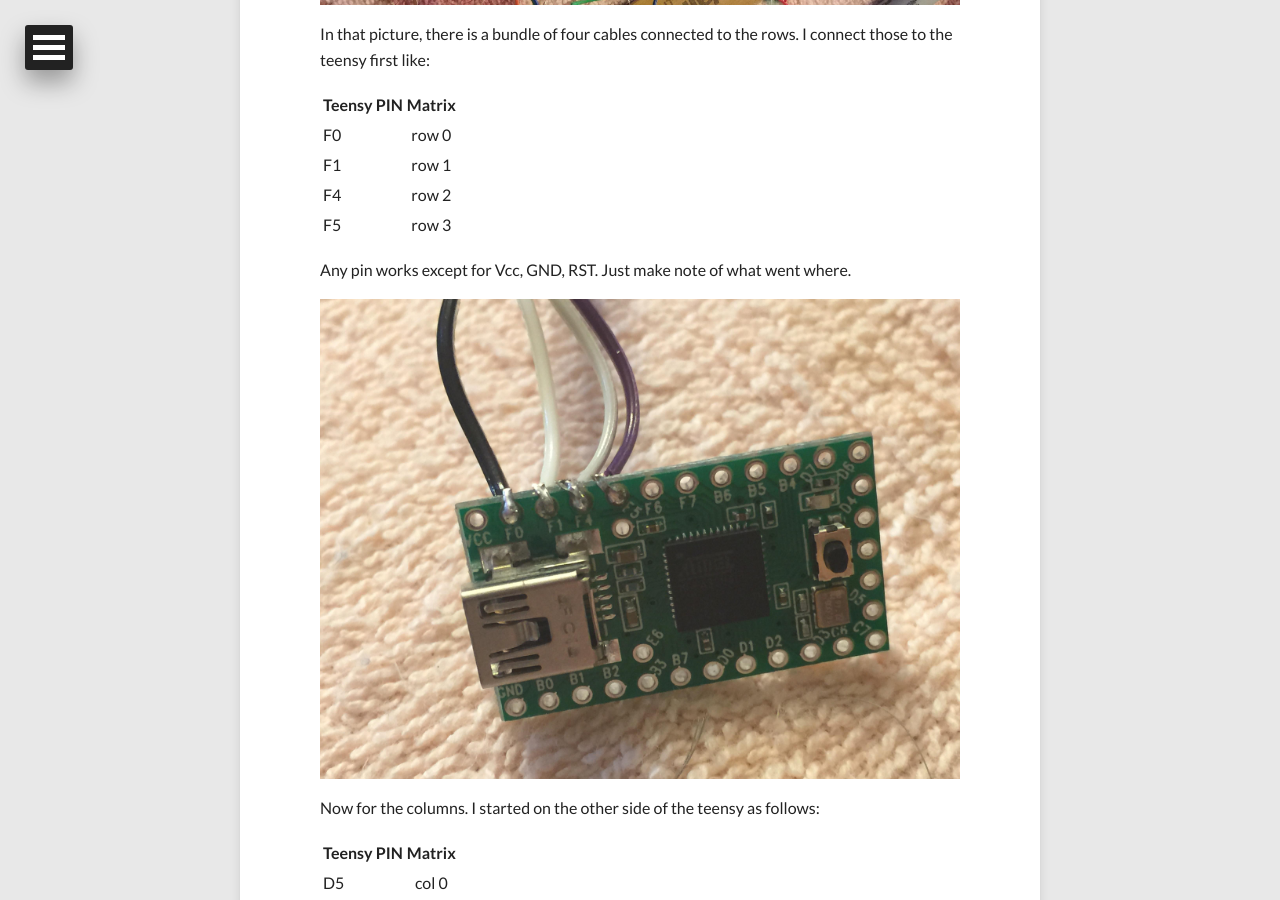
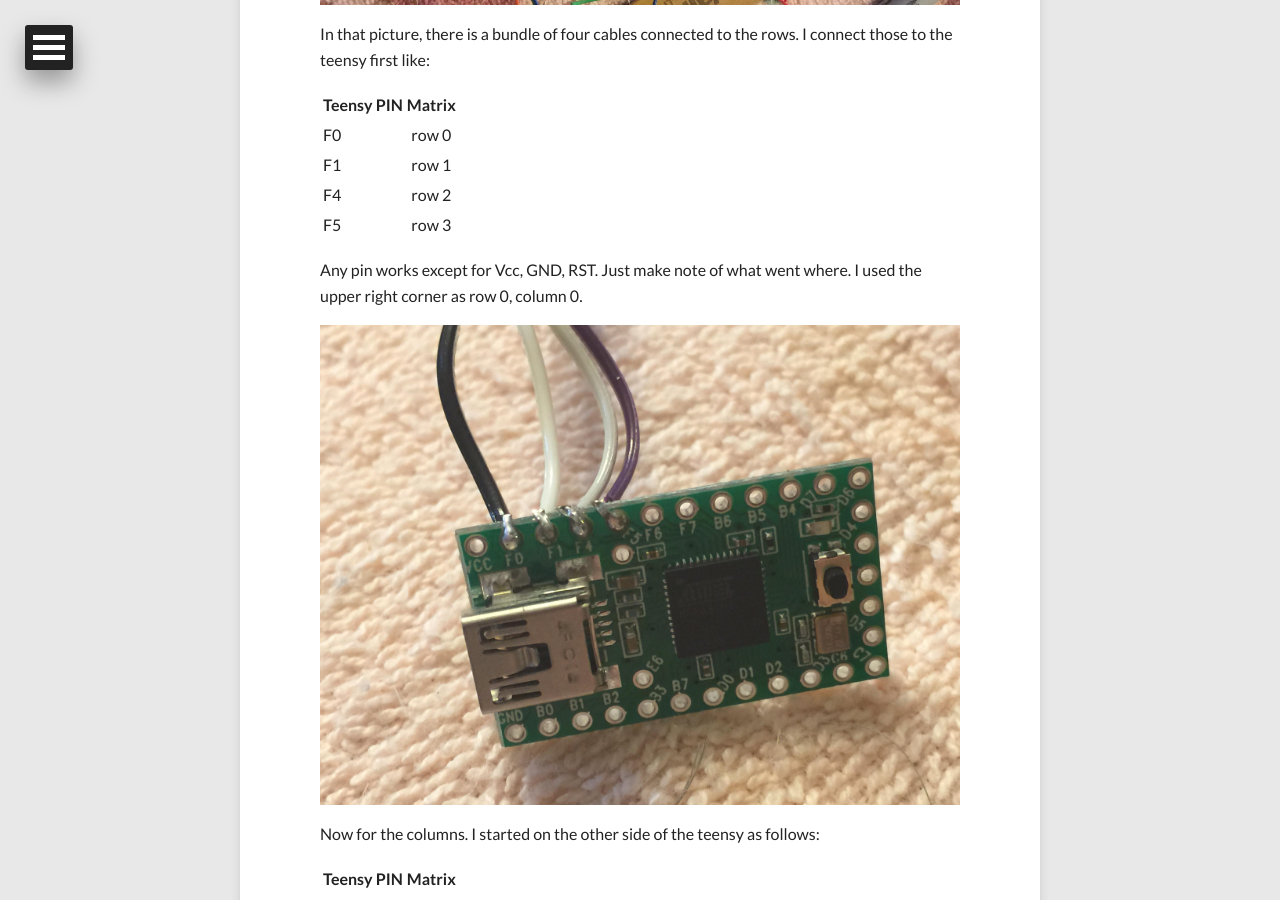
Before and after one commit to jasonamyers/jasonamyers.github.com, a Jekyll site: the page built from _posts/2015-05-08-building-a-keyboard-part-2.md, in a window 1280 px wide and 900 px high, scrolled down 6507 px. Built offline with Jekyll 4.4.1, drawn with Linux system fonts in a browser that asks for light colours; nearby versions of some CDN libraries.

Commit message:
keyboards part 2 origin

```diff
--- a/_posts/2015-05-08-building-a-keyboard-part-2.md
+++ b/_posts/2015-05-08-building-a-keyboard-part-2.md
@@ -94,7 +94,7 @@ In that picture, there is a bundle of four cables connected to the rows.  I conn
 |F4 | row 2|
 |F5 | row 3|
 
-Any pin works except for Vcc, GND, RST. Just make note of what went where.
+Any pin works except for Vcc, GND, RST. Just make note of what went where. I used the upper right corner as row 0, column 0.
 
 ![Example 8]({{ site.url }}/assets/teensy-rows.jpg)
 
```
